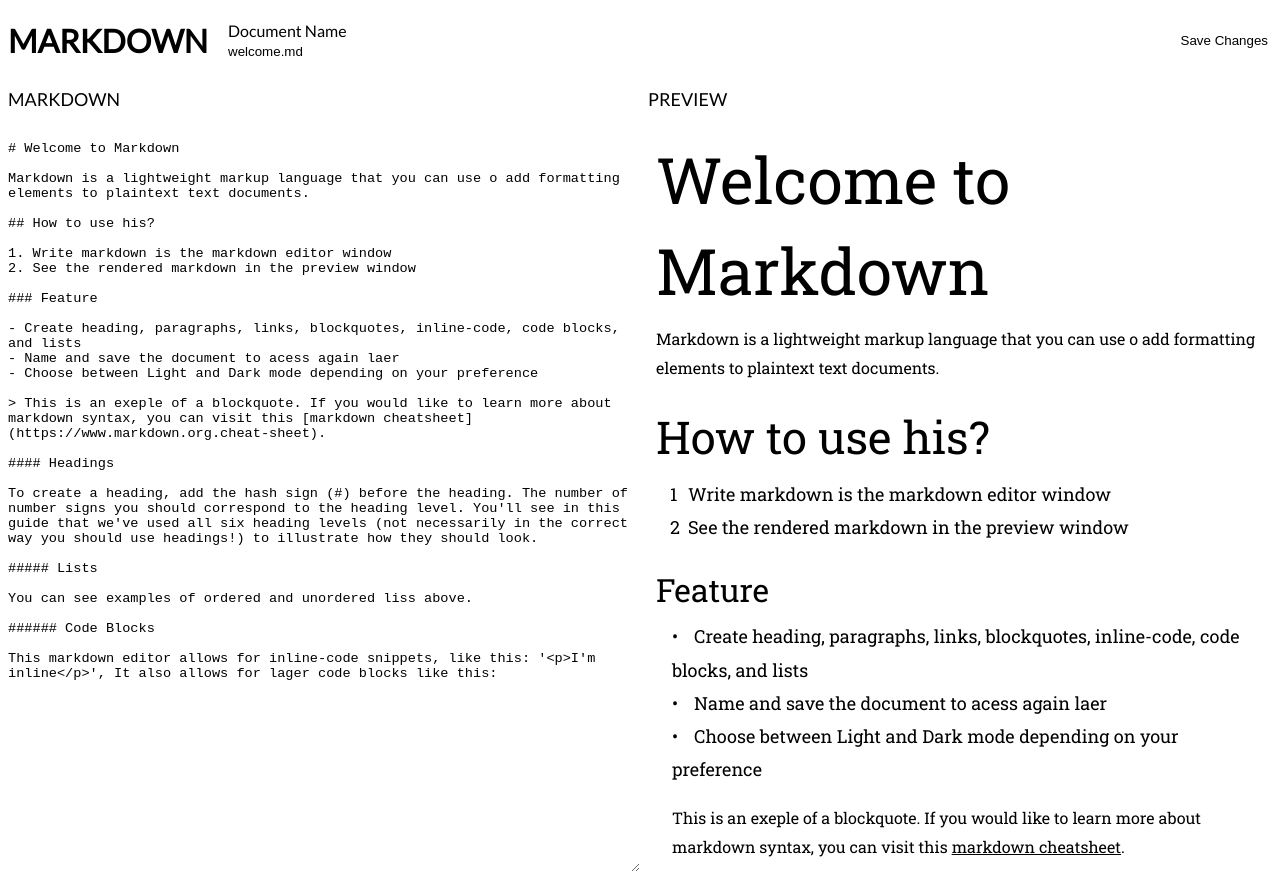
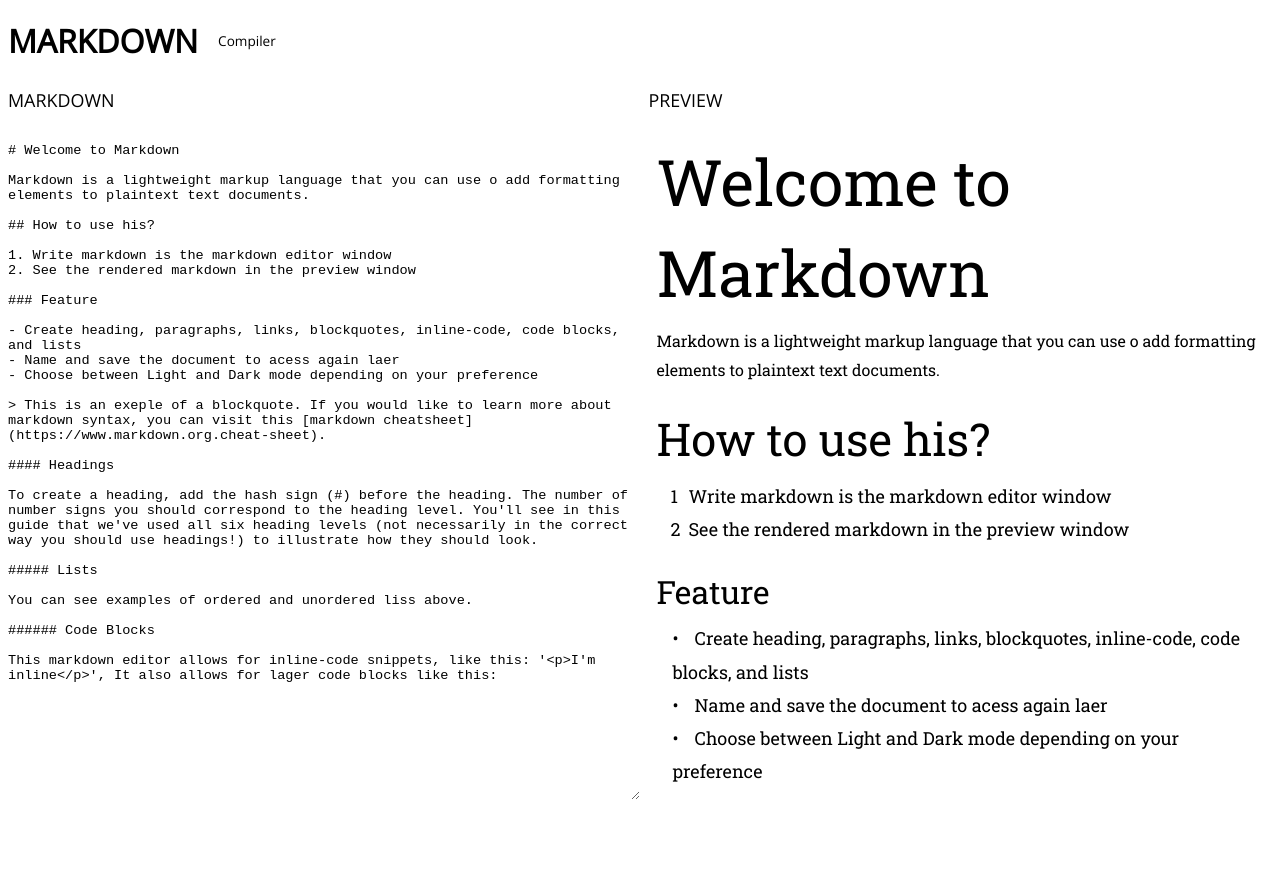
Before and after one commit to plowzzer/fontendmentor-markdown, a Next.js app: page / in a window 1280 px wide. After the commit the page ends 800 px from the top, so only its background shows below. Built offline with nearby package versions, Linux system fonts and the light colour scheme.

Commit message:
feat(sizes): align sizes

```diff
--- a/src/app/globals.scss
+++ b/src/app/globals.scss
@@ -32,7 +32,7 @@ body {
 
 body {
   color: rgb(var(primaryColor));
-  background-color: var(bodyBackgroundDark)
+  background-color: var(bodyBackgroundDark);
 }
 
 a {
--- a/src/app/page.js
+++ b/src/app/page.js
@@ -1,5 +1,5 @@
 'use client'
-import { Roboto_Slab, Source_Code_Pro, Lato } from 'next/font/google'
+import { Roboto_Slab, Source_Code_Pro, Open_Sans } from 'next/font/google'
 import { useState, useEffect } from 'react';
 import { parse } from 'marked';
 import Image from 'next/image';
@@ -9,7 +9,7 @@ import styles from './page.module.scss'
 import markdownMock from './markdown-mock'
 const robotoSlab = Roboto_Slab({ subsets: ['latin'] })
 const sourceCodePro = Source_Code_Pro({ subsets: ['latin'] })
-const lato = Lato({ subsets: ['latin'], weight: '400' })
+const openSans = Open_Sans({ subsets: ['latin'], weight: '400' })
 
 export default function Home() {
   const [fileTitle, setFileTitle] = useState('welcome.md')
@@ -21,15 +21,6 @@ export default function Home() {
     setCode(parse(markdownMock))
   }, [])
 
-  // const handleEditorDidMount = (editor, monaco) => {
-  //   editorRef.current = editor;
-  // };
-
-  // const handleEditorChange = (value) => {
-  //   const parsedCode = parse(value)
-  //   setCode(parsedCode)
-  // }
-
   const handleTextChange = (e) => {
     const value = e.target.value
     setText(value)
@@ -39,12 +30,12 @@ export default function Home() {
 
   return (
     <div className={styles.app}>
-      <header className={lato.className}>
+      <header className={openSans.className}>
         <div className={styles.title}>
           <h1>MARKDOWN</h1>
-          <div>
-            <p>Document Name</p>
-            <input type="text" value={fileTitle} onChange={e => setFileTitle(e.target.value)} />
+          <div className={styles.documentName}>
+            <p>Compiler</p>
+            {/* <input type="text" value={fileTitle} onChange={e => setFileTitle(e.target.value)} /> */}
           </div>
         </div>
 
@@ -57,7 +48,7 @@ export default function Home() {
               alt="Delete"
             />
           </button> */}
-          <button>
+          {/* <button>
             <Image
               src="/icons/save-dark.svg"
               width={18}
@@ -66,13 +57,13 @@ export default function Home() {
               style={{ marginRight: '4px' }}
             />
             Save Changes
-          </button>
+          </button> */}
         </div>
       </header>
 
       <main className={[styles.main, robotoSlab].join(' ')}>
         <div>
-          <div className={[styles.sectionHeader, lato.className].join(' ')}>MARKDOWN</div>
+          <div className={[styles.sectionHeader, openSans.className].join(' ')}>MARKDOWN</div>
           <div className={[styles.editor, sourceCodePro.className].join(' ')}>
             <textarea
               onChange={handleTextChange}
@@ -82,7 +73,7 @@ export default function Home() {
         </div>
 
         <div>
-          <div className={[styles.sectionHeader, lato.className].join(' ')}>PREVIEW</div>
+          <div className={[styles.sectionHeader, openSans.className].join(' ')}>PREVIEW</div>
           <div className={[styles.markdown, robotoSlab.className].join(' ')}>
             <div dangerouslySetInnerHTML={{ __html: code }} />
           </div>
--- a/src/app/page.module.scss
+++ b/src/app/page.module.scss
@@ -13,6 +13,15 @@
     .title {
       display: flex;
       gap: 20px;
+
+      .documentName {
+        display: flex;
+        align-items: center;
+
+        p {
+          font-size: .85rem;
+        }
+      }
 
       input {
         background-color: transparent;
@@ -35,18 +44,22 @@
 
 .main {
   display: flex;
-  height: 100vh;
+  height: calc(100vh - 80px);
+  gap: 1px;
+  background-color: var(--headerMidColor);
 
   &>div {
     width: 50%;
     overflow-x: scroll;
-    height: 100vh;
     margin: 0;
     display: flex;
     flex-direction: column;
 
     .sectionHeader {
-      padding: .5rem;
+      height: 40px;
+      padding: 0 .5rem;
+      display: flex;
+      align-items: center;
       font-size: 1.121rem;
       background-color: var(--headerMidColor);
       color: var(--primaryColor);
@@ -54,14 +67,14 @@
 
     .editor,
     .markdown {
-      flex: 1;
+      height: calc(100vh - 80px - 40px);
       overflow-x: scroll;
     }
   }
 
   textarea {
     width: 100%;
-    height: 99%;
+    height: 100%;
     padding: .5rem;
     font-size: .85rem;
     border: 0;
@@ -75,12 +88,10 @@
 
 
 .markdown {
-  border-left: 1px solid var(--primaryColor);
   background-color: var(--bodyBackground);
-  min-height: 100vh;
   line-height: 1.85;
   font-size: 18px;
-  flex: 1;
+  height: 100%;
   padding: 1rem;
 
 
```
